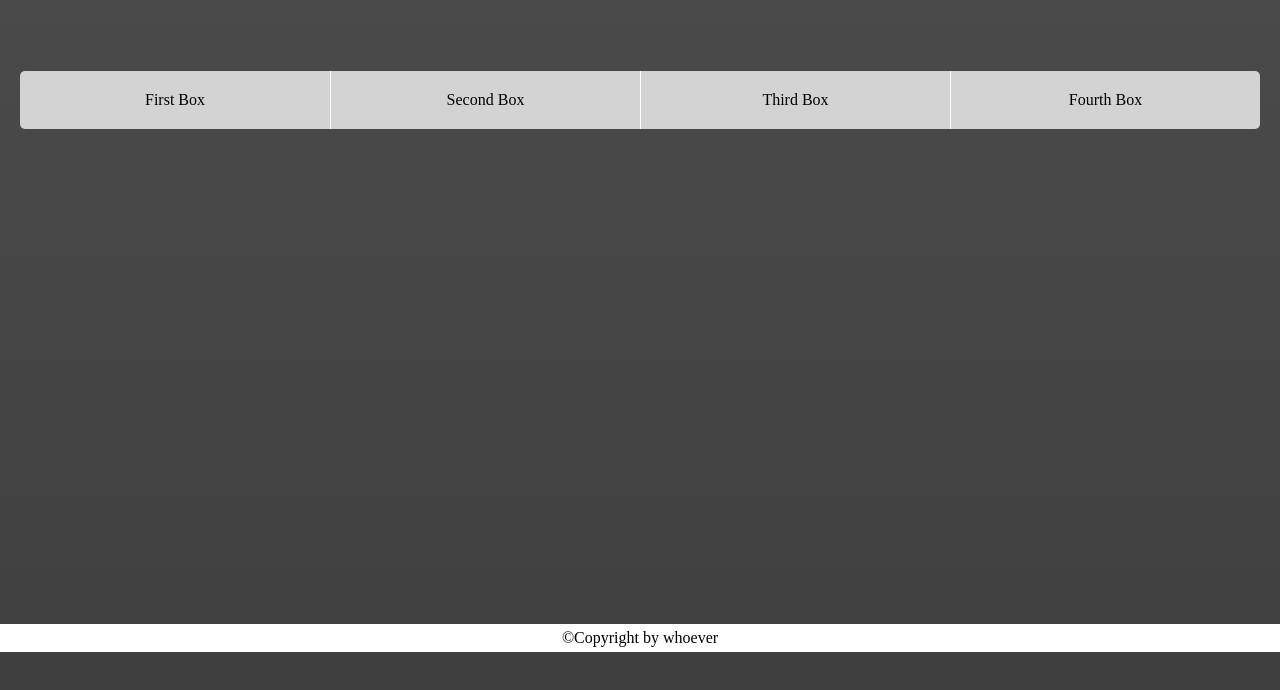
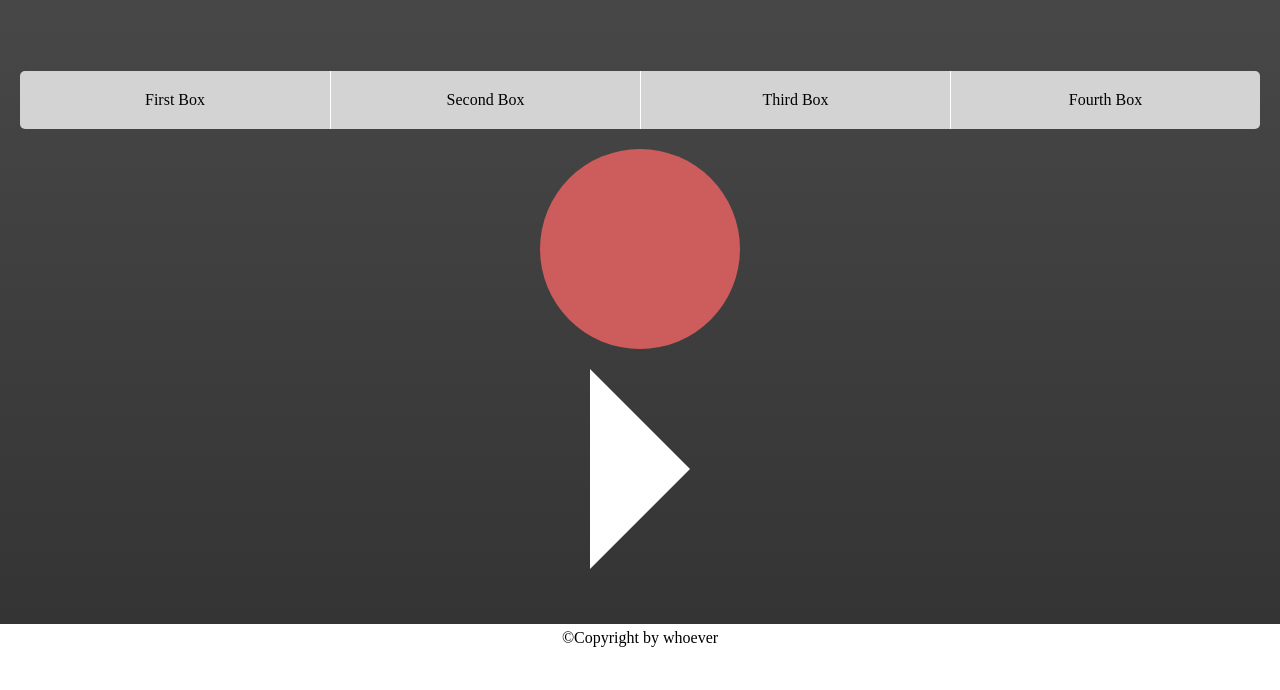
Before and after one commit to webplatformz/howtocss, a plain HTML site: page index.html in a window 1280 px wide. Shown: the part 148-838 px from the top of the page. After the commit the page ends 800 px from the top, so only its background shows below. Drawn offline with Linux system fonts and the light colour scheme.

Commit message:
circle and triangle

```diff
--- a/index.html
+++ b/index.html
@@ -27,19 +27,8 @@
     </main>
 
     <article>
-        <br /><br /><br /><br /><br /><br />
-        <br /><br /><br /><br /><br /><br />
-        <br /><br /><br /><br /><br /><br />
-        <br /><br /><br /><br /><br /><br />
-        <br /><br /><br /><br /><br /><br />
-        <br /><br /><br /><br /><br /><br />
-        <br /><br /><br /><br /><br /><br />
-        <br /><br /><br /><br /><br /><br />
-        <br /><br /><br /><br /><br /><br />
-        <br /><br /><br /><br /><br /><br />
-        <br /><br /><br /><br /><br /><br />
-        <br /><br /><br /><br /><br /><br />
-        <br /><br /><br /><br /><br /><br />
+        <div id="circle"></div>
+        <div id="triangle"></div>
     </article>
 
     <footer>
--- a/style.css
+++ b/style.css
@@ -95,6 +95,25 @@ a:not([href]) {
     cursor: pointer;
 }
 
+article > #circle {
+    margin: 0 auto;
+    height: 200px;
+    width: 200px;
+    background-color: indianred;
+    border-radius: 50%;
+}
+
+article > #triangle {
+    margin: 20px auto;
+    height: 0px;
+    width: 0px;
+
+    border-top: 100px solid transparent;
+    border-bottom: 100px solid transparent;
+
+    border-left: 100px solid white;
+}
+
 footer {
     text-align: center;
     background-color: white;
```
